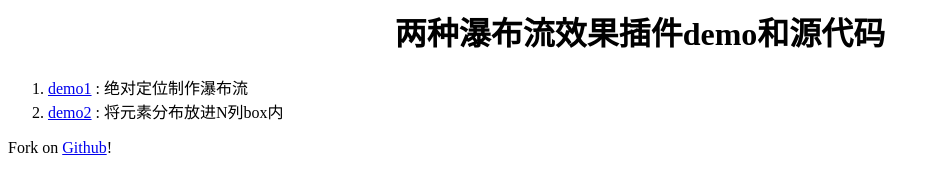
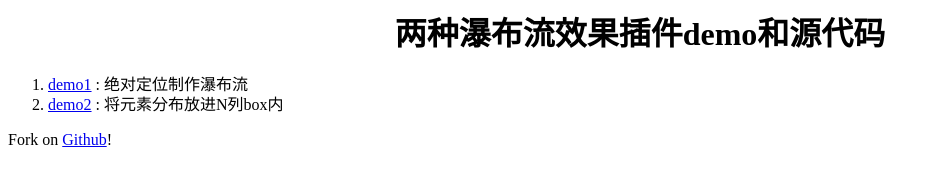
Before and after one commit to fanmingfei/fall, a plain HTML site: page index.html in a window 1280 px wide. Shown: the whole page, without its empty margins (0-940 px from the left). Drawn offline with Linux system fonts and the light colour scheme.

Commit message:
change style

```diff
--- a/index.html
+++ b/index.html
@@ -5,6 +5,9 @@
 		<style>
 			h1 {
 				text-align: center;
+			}
+			ol {
+				line-height: 20px;
 			}
 		</style>
 	</head>
@@ -17,7 +20,7 @@
 
 		<ol>
 			<li><a href="demo.html">demo1</a> : 绝对定位制作瀑布流</li>
-			<li><a href="demo1.html">demo2</a> : 将元素分布放进N列box内</li>
+			<li><a href="demo2.html">demo2</a> : 将元素分布放进N列box内</li>
 		</ol>
 		<p>
 			Fork on <a href="http://github.com/edire/fall">Github</a>!
```
